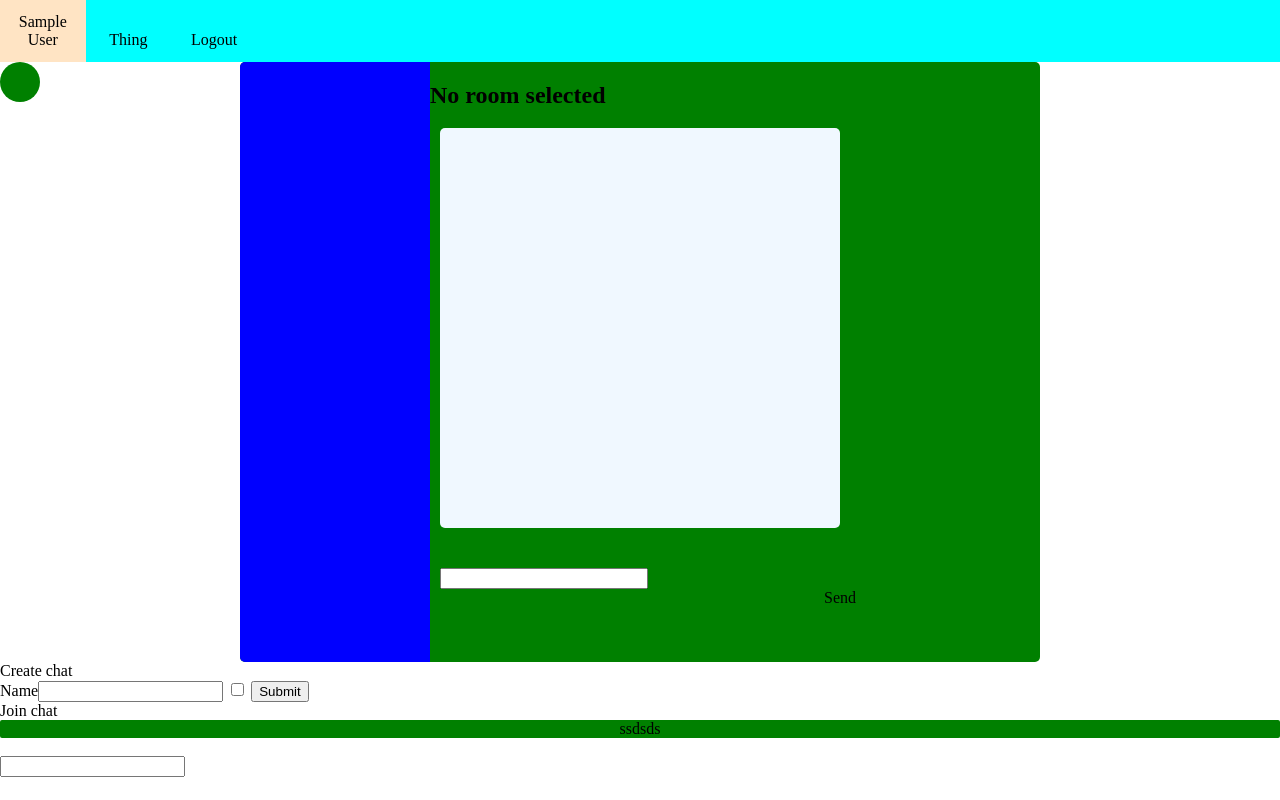
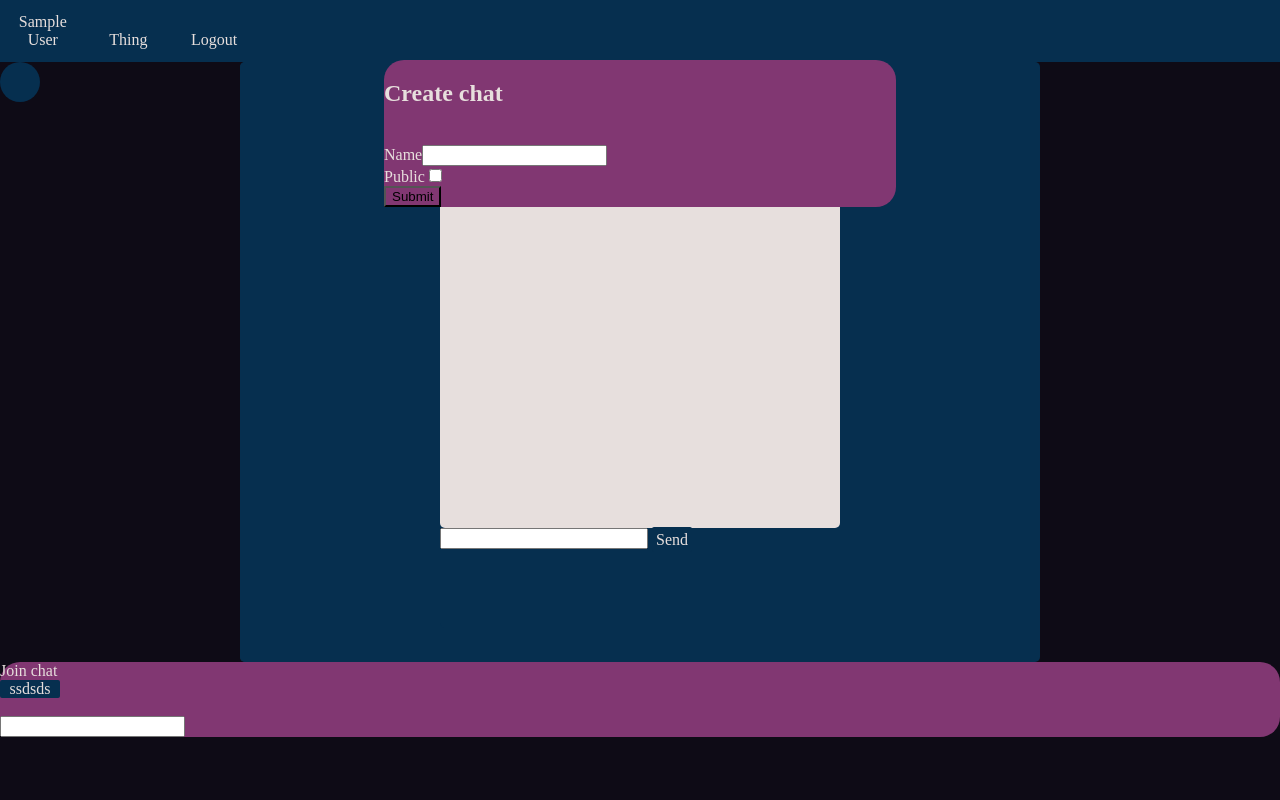
Before and after one commit to Nibor9198/ChatMeister, a PHP site: page /php/main.php in a window 1280 px wide. Run offline with PHP 8.4, Linux system fonts and the light colour scheme; the visitor is signed in with stand-in values (Sample User, id 1); data that the repository does not hold is empty.

Commit message:
Some visuall fixing

```diff
--- a/css/index.css
+++ b/css/index.css
@@ -20,7 +20,7 @@ body{
     font-size: 40%;
     margin-left: 26%;
     text-align: center;
-    overflow:
+    overflow: ;
 }
 form{
     position:fixed;
@@ -29,7 +29,7 @@ form{
     top: 0px;
     margin-top:10%;
     left:35%;
-    background-color: green;
+    background-color: #062f4f;
     border-radius: 2px;
     text-align: center;
     max-height: 500px;
--- a/css/main.css
+++ b/css/main.css
@@ -1,14 +1,21 @@
-
+/*
+Svart #0E0B16
+Magenta #a239Ca
+Lila #4717f6
+Vit #E7DfDD
+*/
 body{
     margin:0px;
     padding:0px;
     height: 100%;
     overflow: scroll;
+    background-color: #0E0B16;
+    color: #E7DfDD;
 }
 nav{
     width:100%;
     height: 20px;
-    background-color: aqua;
+    background-color: #062f4f;
     height:1%;
     }
 nav ul{
@@ -30,13 +37,13 @@ nav li{
 
 }
 nav li:hover{
-    background-color: bisque;
+    background-color: #062f4f;
 }
 
 div{
    /*width: 20px;
     height: 20px;*/
-    background-color: green;
+    background-color: #062f4f;
     border-radius: 5px;
 }
 #leftBar{
@@ -59,7 +66,7 @@ div{
     cursor: pointer;
 }
 #leftBar li:hover{
-    background-color: red;
+    background-color: #b82601;
 }
 #BLeftBar{
     position: absolute;
@@ -79,18 +86,17 @@ div{
 #roomList{
     position: inherit;
     overflow-y: scroll;
-    background-color: blueviolet;
+    background-color: #062f4f;
     float:left;
     height:560px;
     width:150px;
-
-    background-color: blue;
     list-style: none;
     padding: 20px;
     margin:0px;
+
 }
 #roomList li{
-    background-color: red;
+    background-color: #813772;
     text-align: center;
     margin:0px;
     margin-top: 10px;
@@ -121,7 +127,7 @@ div{
 #chatWindow{
     width: 400px;
     height:400px;
-    background-color: aliceblue;
+    background-color: #E7DfDD;
     overflow-y: scroll;
     overflow-x:visible;
 
@@ -130,27 +136,47 @@ div{
     width:200px;
     position: relative;
     vertical-align: bottom;
-    margin-top: 40px;
+    margin-top: 0px;
+    text-align:left;
+}
+#chat form .button {
+    display: inline;
+    padding:4px;
+    margin-top: 50px;
+}
+#chat form{
+    background-color: #062f4f;
 }
 .text{
-
+   color :#0E0B16;
 }
 .notice{
- background-color: green !important;
+ background-color: #813772 !important;
 }
 .chosen{
-    background-color: yellow !important;
+    background-color: #b82601 !important;
+}
+form{
+    background-color: #813772;
+    border-radius: 20px
 }
 
 #createChat{
+    width:40%;
+    position: absolute;
 
+    top:60px;
+    left: 30%;
 }
 #joinChat{
 
 }
 #joinChat table{
-    background-color: brown;
+    background-color: #062f4f;
 }
 #friends{
 
 }
+.button{
+    width:60px;
+}
--- a/css/style.css
+++ b/css/style.css
@@ -1,12 +1,42 @@
+/*
+Svart #0E0B16
+Magenta #a239Ca
+Lila #4717f6
+Vit #E7DfDD
 
+
+Black #000
+inc #062f4f
+posy #813772
+ember #b82601
+*/
+
+::-webkit-scrollbar {
+    width: 12px;
+}
+
+::-webkit-scrollbar-track {
+    -webkit-box-shadow: inset 0 0 6px rgba(0,0,0,0.3);
+    border-radius: 10px;
+}
+
+::-webkit-scrollbar-thumb {
+    border-radius: 10px;
+    -webkit-box-shadow: inset 0 0 6px rgba(0,0,0,0.5);
+}
+input[type=submit]{
+    background-color: #813772;
+
+}
 body{
-
+    background-color: #0E0B16;
+        color: #E7DfDD;
 }
 .button{
     border-radius: 2px;
     text-align: center;
     display: block;
-
+    background-color: #062f4f;
     cursor: pointer;
     transition: background-color 0.5s;
 
@@ -17,7 +47,7 @@ body{
     user-select: none;              /* Likely future */
 }
 .button:hover{
-    background-color: red;
+    background-color: #b82601;
 }
 #shading{
     position: absolute;
--- a/js/main.js
+++ b/js/main.js
@@ -200,7 +200,10 @@ function createChat(){
     var a = getInputs("createChat");
     var name = a[0].value;
     var isPublic =a[1].checked;
-    loadDoc("../php/chat.php",createChatRe, true, "cm=createChat&name="+name+"&bool="+isPublic);
+    var bool = 0;
+    if(isPublic)
+        bool = 1;
+    loadDoc("../php/chat.php",createChatRe, true, "cm=createChat&name="+name+"&bool="+bool);
 }
 //Joins the chat that the user just created
 function createChatRe(xhttp){
--- a/php/main.php
+++ b/php/main.php
@@ -61,9 +61,9 @@ if(!(isset($_SESSION['UNAME']) && isset($_SESSION['DNAME']) && isset($_SESSION['
         <div id="shading" class="hidden invis" onclick="hide()"></div>
 
          <form id="createChat" onsubmit="createChat()">
-             Create chat <br>
-            Name<input type="text" name="Name">
-            <input type="checkbox" name="isPublic">
+             <h2>Create chat</h2> <br>
+            Name<input type="text" name="Name"><br>
+            Public<input type="checkbox" name="isPublic"><br>
             <input type="submit">
         </form>
 
@@ -76,7 +76,9 @@ if(!(isset($_SESSION['UNAME']) && isset($_SESSION['DNAME']) && isset($_SESSION['
         </form>
 
         <form id="friends">
+            <table id="search">
 
+            </table>
 
         </form>
 
```
